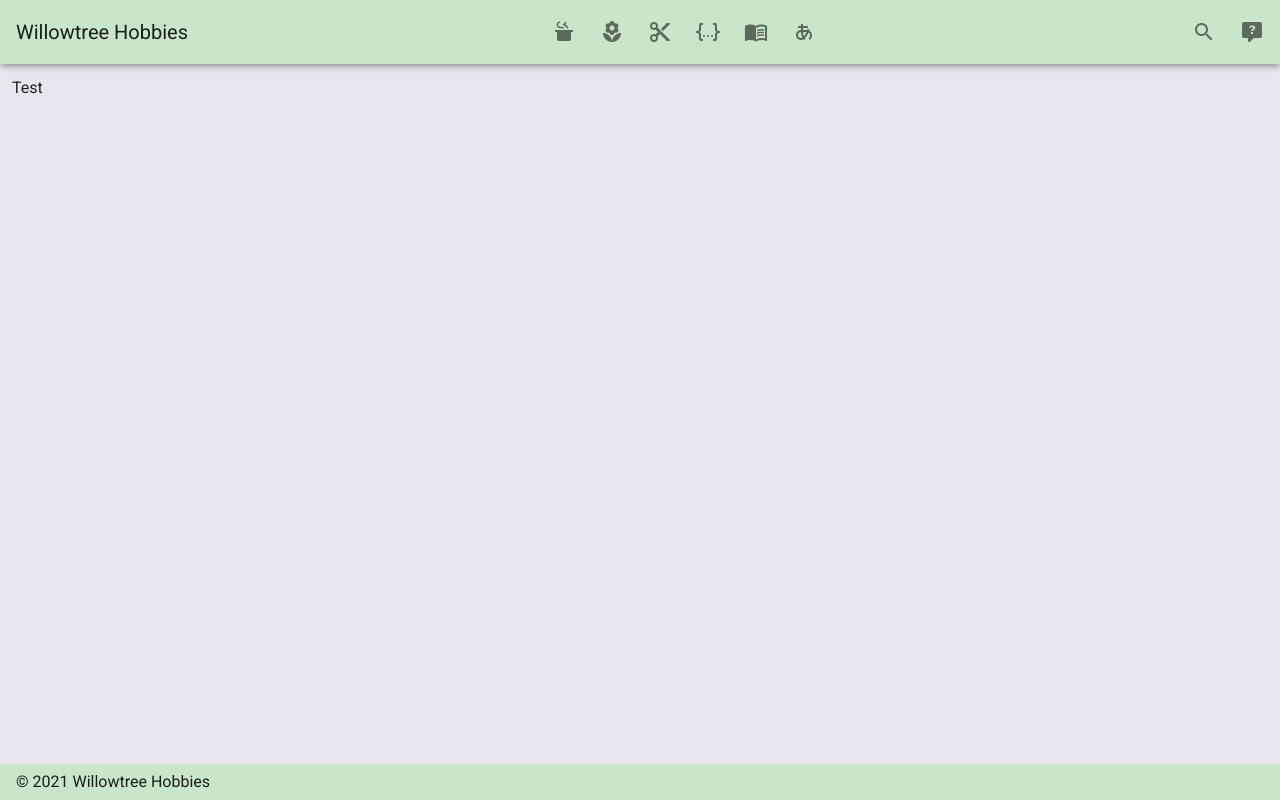
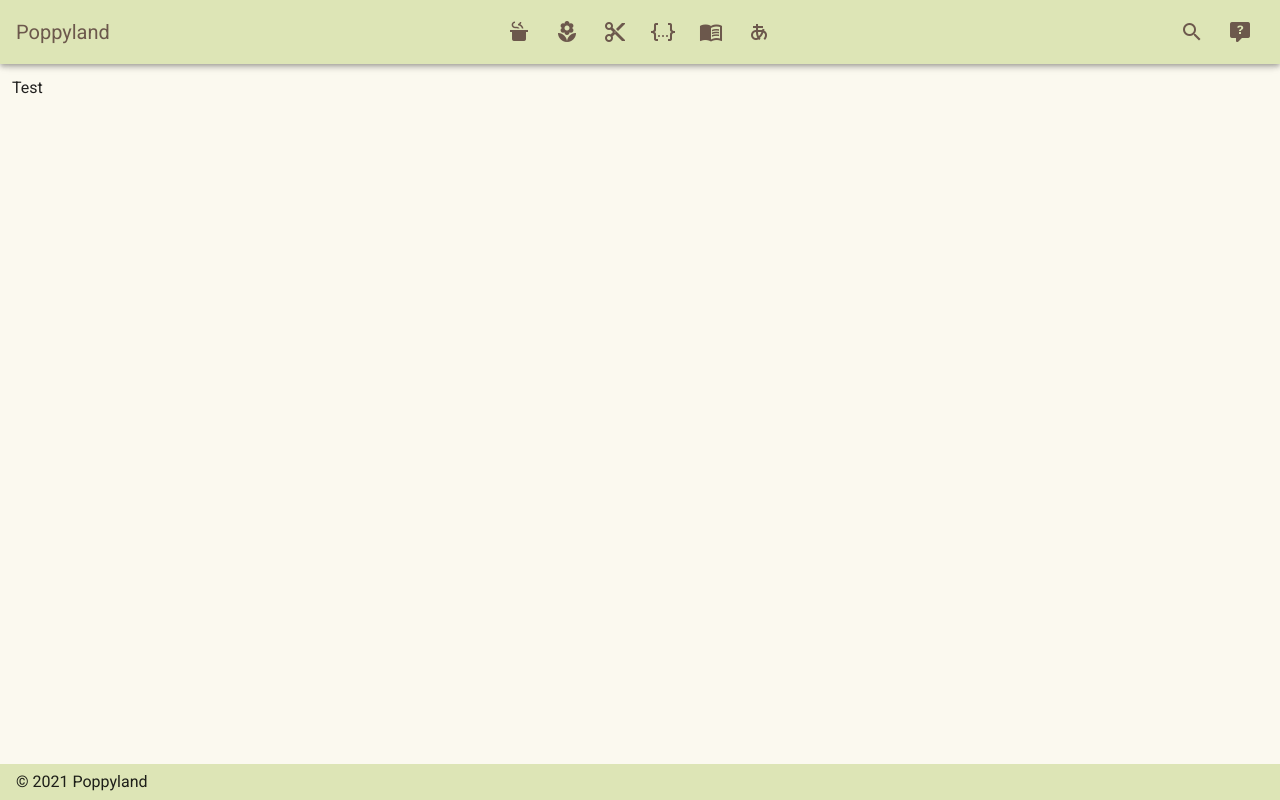
Before and after one commit to hwilloug/hannah-blog, a Vue app in the folder hannah-blog/: page /#/ in a window 1280 px wide. Built offline with nearby package versions, Linux system fonts and the light colour scheme.

Commit message:
Improve code for nav-bar

```diff
--- a/hannah-blog/src/App.vue
+++ b/hannah-blog/src/App.vue
@@ -1,34 +1,18 @@
 <template>
-  <v-app style="background-color: #EAE6EF">
+  <v-app light style="background-color: #FBF9EF">
     <v-app-bar app
-      color="primary">
-      <v-toolbar-title>Willowtree Hobbies</v-toolbar-title>
+      color="primary secondary--text">
+      <v-toolbar-title>{{ site_name }}</v-toolbar-title>
       <v-spacer></v-spacer>
-      <v-btn icon>
-        <v-icon>mdi-pot-steam</v-icon>
-      </v-btn>
-      <v-btn icon>
-        <v-icon>mdi-flower</v-icon>
-      </v-btn>
-      <v-btn icon>
-        <v-icon>mdi-content-cut</v-icon>
-      </v-btn>
-      <v-btn icon>
-        <v-icon>mdi-code-json</v-icon>
-      </v-btn>
-      <v-btn icon>
-        <v-icon>mdi-book-open-variant</v-icon>
-      </v-btn>
-      <v-btn icon>
-        <v-icon>mdi-syllabary-hiragana</v-icon>
-      </v-btn>
+      <NavButton link="food" icon="mdi-pot-steam" />
+      <NavButton link="gardening" icon="mdi-flower" />
+      <NavButton link="crafts" icon="mdi-content-cut" />
+      <NavButton link="coding" icon="mdi-code-json" />
+      <NavButton link="books" icon="mdi-book-open-variant" />
+      <NavButton link="lanugages" icon="mdi-syllabary-hiragana" />
       <v-spacer></v-spacer>
-      <v-btn icon>
-        <v-icon>mdi-magnify</v-icon>
-      </v-btn>
-      <v-btn icon>
-        <v-icon>mdi-comment-question</v-icon>
-      </v-btn>
+      <NavButton link="#" icon="mdi-magnify" />
+      <NavButton link="about" icon="mdi-comment-question" />
     </v-app-bar>
 
     <!-- Sizes your content based upon application components -->
@@ -38,23 +22,35 @@
         <router-view></router-view>
       </v-container>
     </v-main>
-    <v-footer app
+    <v-footer app centered
       color="primary">
-      &copy; {{ new Date().getFullYear() }} Willowtree Hobbies
+      &copy; {{ new Date().getFullYear() }} {{ site_name }}
     </v-footer>
   </v-app>
 </template>
 
 <script>
+import NavButton from "@/components/NavButton"
 
 export default {
   name: "App",
 
   components: {
+    NavButton
   },
 
   data: () => ({
-    //
+    site_name: "Poppyland"
   }),
 };
 </script>
+
+<style>
+  .v-btn {
+    color: var(--v-secondary-base) !important;
+  }
+
+  .router-link-active {
+    color: var(--v-accent-base) !important;
+  }
+</style>
--- /dev/null
+++ b/hannah-blog/src/components/NavButton.vue
@@ -0,0 +1,17 @@
+<template>
+  <router-link :to="link">
+    <v-btn icon>
+      <v-icon>{{ icon }}</v-icon>
+    </v-btn>
+  </router-link>
+</template>
+
+<script>
+export default {
+  name: "NavButton",
+  props: [
+    "link",
+    "icon"
+  ]
+}
+</script>
--- a/hannah-blog/src/plugins/vuetify.js
+++ b/hannah-blog/src/plugins/vuetify.js
@@ -9,11 +9,18 @@ Vue.use(Vuetify);
 export default new Vuetify({
   theme: {
     defaultTheme: 'light',
+    options: {
+      customProperties: true
+    },
     themes: {
       light: {
-        primary: colors.green.lighten4, // #E53935
-        secondary: colors.red.lighten4, // #FFCDD2
+        primary: "#DDE5B6", // #E53935
+        secondary: "#6C584C", // #FFCDD2
         accent: colors.indigo.base, // #3F51B5
+        success: '#4CAF50',
+        info: '#2196F3',
+        warning: '#FB8C00',
+        error: '#FF5252'
       },
     },
   },
```
